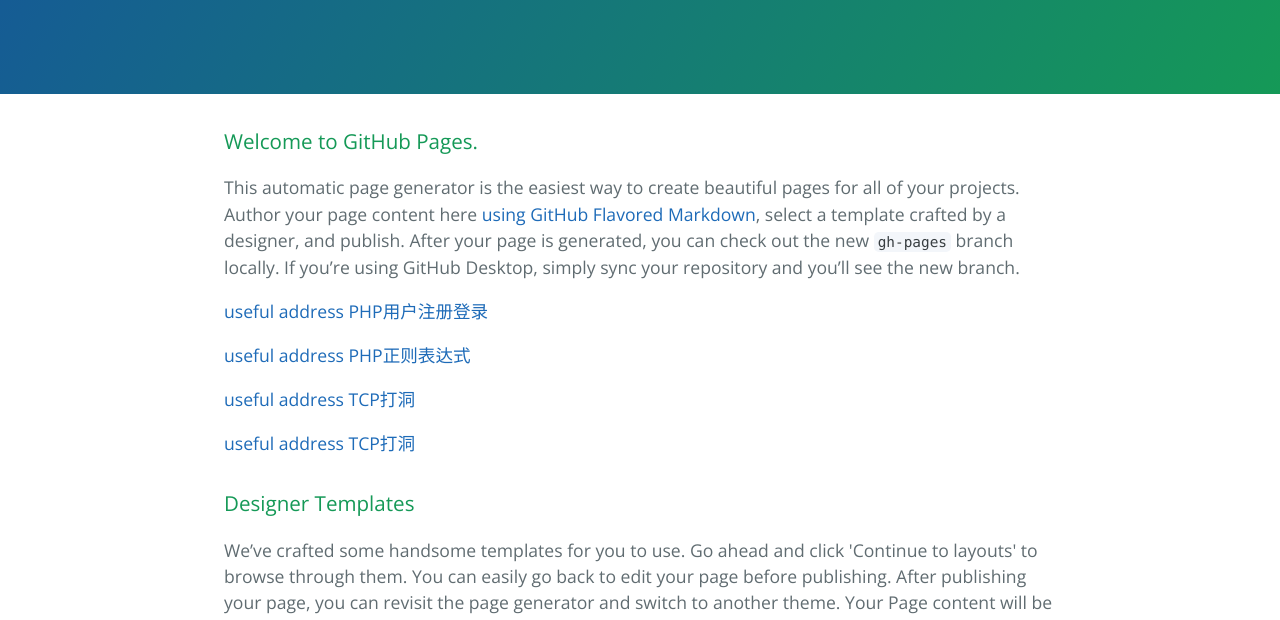
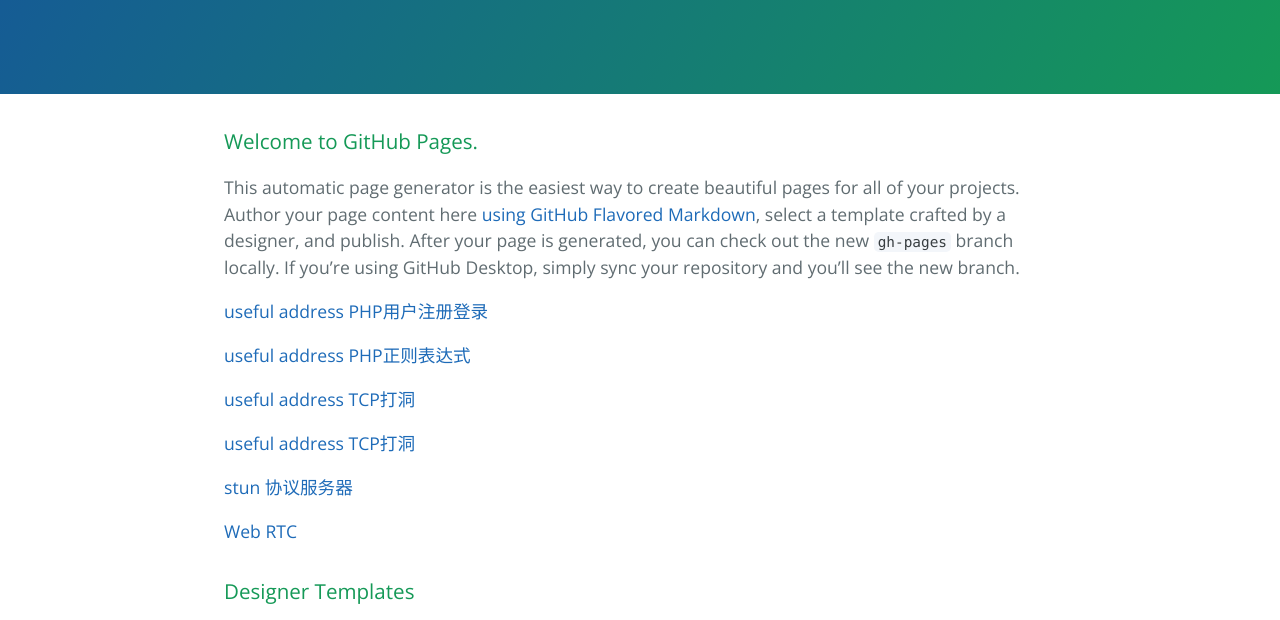
Before and after one commit to 7dayscomm/7dayscomm.github.io, a plain HTML site: page index.html in a window 1280 px wide. Shown: the part 176-796 px from the top of the page. Drawn offline with nearby package versions, Linux system fonts and the light colour scheme.

Commit message:
Update index.html

```diff
--- a/index.html
+++ b/index.html
@@ -24,6 +24,9 @@
  <p><a href=" http://www.cnblogs.com/dawnruby/articles/2048763.html ">useful address PHP正则表达式</a> </p>
   <p><a href="http://www.cnblogs.com/allexw/archive/2012/12/25/2832612.html ">useful address TCP打洞</a> </p>
   <p><a href="http://download.csdn.net/detail/reakeng/4336558 ">useful address TCP打洞</a> </p>
+  <p><a href="http://blog.csdn.net/renfengmei/article/details/45368715 ">stun 协议服务器</a> </p>
+   <p><a href="http://www.cnblogs.com/fengwenit/p/4728918.html ">Web RTC</a> </p>
+
 <h3>
 <a id="designer-templates" class="anchor" href="#designer-templates" aria-hidden="true"><span aria-hidden="true" class="octicon octicon-link"></span></a>Designer Templates</h3>
 
```
